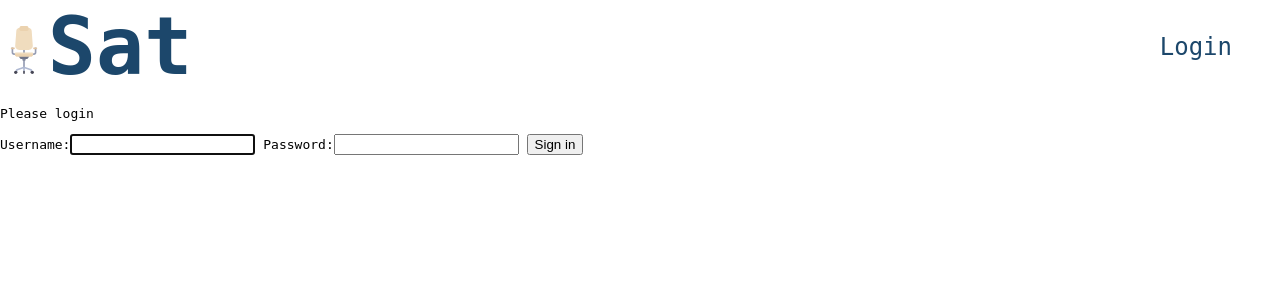
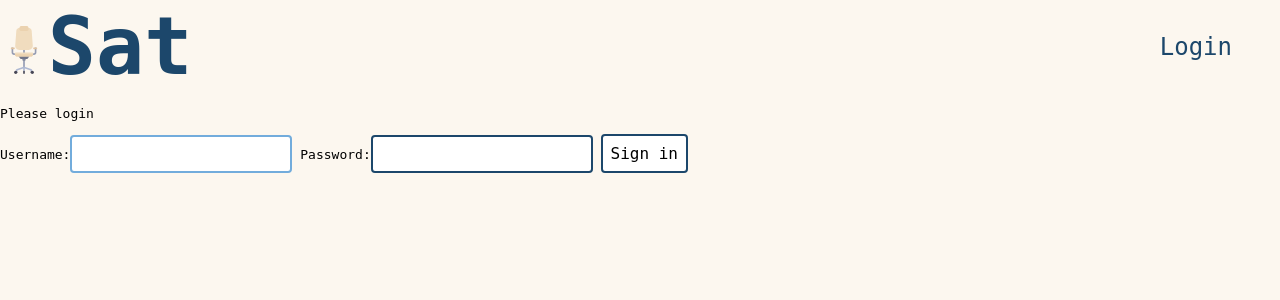
Before and after one commit to shoemakerdr/sat-django, a Django app: a page that uses templates/base.html in a window 1280 px wide. Shown: the top 300 px of the page. Run offline with Django 3.2, Linux system fonts and the light colour scheme.

Commit message:
Added styles for body, inputs, selects, and buttons.

```diff
--- a/static/css/base.css
+++ b/static/css/base.css
@@ -1,6 +1,7 @@
 body {
   margin: 0;
   font-family: monospace;
+  background-color: #fcf7ef;
 }
 
 .navbar {
@@ -33,8 +34,67 @@ body {
   font-family: monospace;
   font-size: 24px;
   color: #1c476b;
+  transition: color .3s ease-in-out;
 }
 
 .nav-link:hover {
   color: #72acdc;
+  transition: color .3s ease-in-out;
 }
+
+input {
+  font-family: monospace;
+  font-size: 16px;
+  height: 34px;
+  padding: 0 4px;
+  background-color: white;
+  border: none;
+  border: 2px solid #1c476b;
+  border-radius: 4px;
+  transition: border .3s ease-in-out;
+}
+
+input:hover {
+  background-color: #72acdc;
+  transition: background-color .3s ease-in-out;
+}
+
+input:focus {
+  outline:none;
+  background-color: white;
+  border: 2px solid #72acdc;
+  transition: all .3s ease-in-out;
+}
+
+select {
+  font-family: monospace;
+  font-size: 16px;
+  width: 200px;
+  padding: 8px;
+  border: 2px solid #1c476b;
+  background: white;
+  border-radius: 4px;
+  height: 38px !important;
+  transition: background-color .3s ease-in-out;
+}
+
+select:hover {
+  background-color: #72acdc;
+  transition: background-color .3s ease-in-out;
+}
+
+button {
+  font-family: monospace;
+  font-size: 16px;
+  background-color: white;
+  padding: 8px;
+  border: 2px solid #1c476b;
+  border-radius: 4px;
+  transition: background-color .3s ease-in-out;
+  cursor: pointer;
+}
+
+button:hover {
+  background-color: #72acdc;
+  transition: background-color .3s ease-in-out;
+}
```
